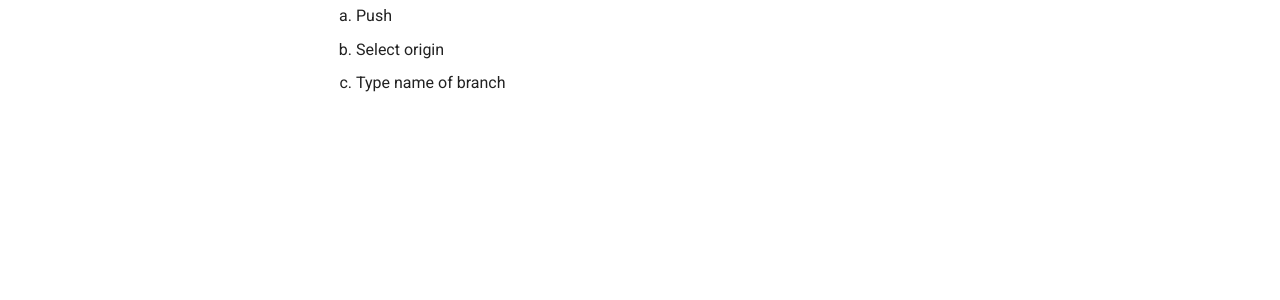
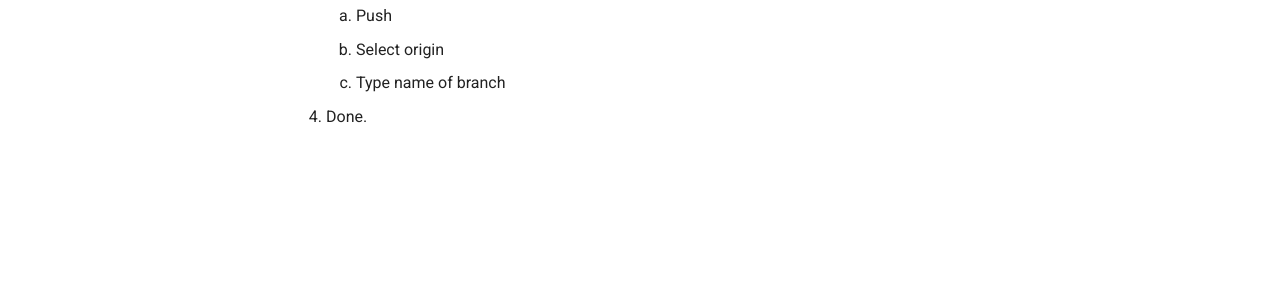
Before and after one commit to TeakKey7/Cyber-Notes, an MkDocs documentation site: the page built from Cyber-Notes/git-instructions.md, in a window 1280 px wide. Shown: the part 311-611 px from the top of the page. Built offline with MkDocs 1.6.1 and Material for MkDocs 9.7.7, drawn with Linux system fonts in a browser that asks for light colours.

Commit message:
vault backup: 2025-01-31 12:25:33

```diff
--- a/Cyber-Notes/git-instructions.md
+++ b/Cyber-Notes/git-instructions.md
@@ -6,3 +6,4 @@
 	1. Push
 	2. Select origin
 	3. Type name of branch
+4. Done.
```
